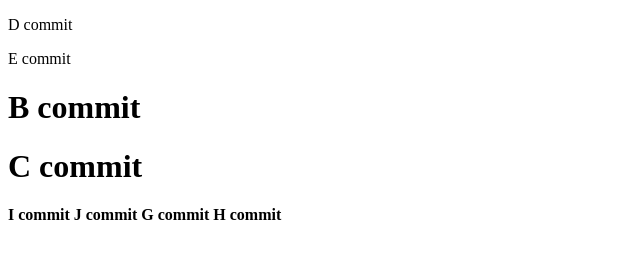
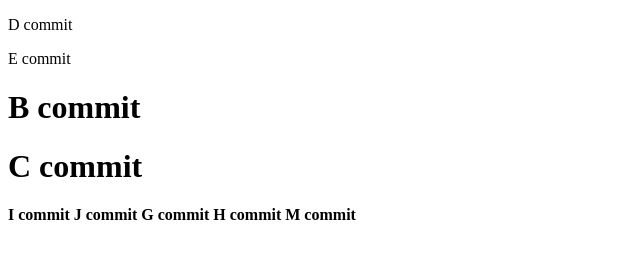
Before and after one commit to Jerom2004/merge_rebase_repo, a plain HTML site: page index.html in a window 1280 px wide. Shown: the full height of the page, 0-640 px from the left. Drawn offline with Linux system fonts and the light colour scheme.

Commit message:
M commit

```diff
--- a/index.html
+++ b/index.html
@@ -17,5 +17,7 @@
   <b>G commit</b>
 
   <b>H commit </b>
+
+  <b>M commit</b>
 </body>
 </html>
```
